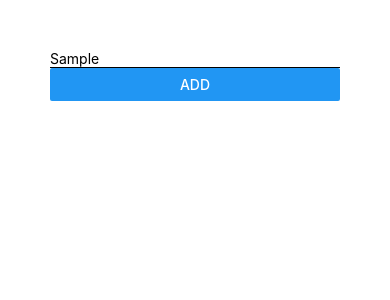
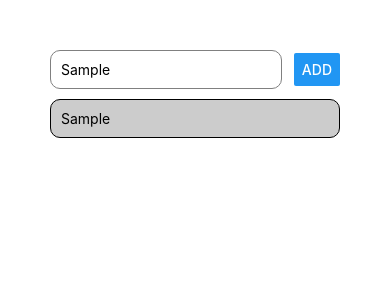
Before and after one commit to Wali89/React-Native-Goals, a React Native app in the folder rn-first-app/: screen / in a window 390 px wide. Both pictures are taken after typing "Sample" into the empty fields and a click on the button "ADD". Shown: the top 300 px of the page. Built offline with nearby package versions, Linux system fonts and the light colour scheme.

Commit message:
added styling adn flatlist

```diff
--- a/rn-first-app/App.js
+++ b/rn-first-app/App.js
@@ -1,28 +1,77 @@
-import React from 'react';
-import { StyleSheet, Text, View, TextInput, Button } from 'react-native';
+import React, { useState } from 'react';
+import { StyleSheet, Text, View, TextInput, Button, FlatList } from 'react-native';
 
 export default function App() {
 
+  const [enteredGoal, setEnteredGoal] = useState('');
+  const [courseGoals, setCourseGoals] = useState([]);
+
+  const goalInputHandler = (enteredText) => {
+    setEnteredGoal(enteredText)
+  };
+
+  const addGoalHander = () => {
+    setCourseGoals(currentGoals => [...currentGoals, {key: Math.random().toString(), value: enteredGoal}]);
+  };
+
   return (
-    <View style={{padding: 50}}>
 
-      <View>
+    <View style={styles.screen}>
 
-        <TextInput placeholder="Course Goal" style={{borderBottomColor: 'black', borderBottomWidth: 1 }} />
+      <View style={styles.inputContainer}>
 
-        <Button title="Add" />
+        <TextInput
+          placeholder="Course Goal"
+          style={styles.input}
+          onChangeText={goalInputHandler}
+          value={enteredGoal}
+        />
+
+        <Button title="Add"
+        onPress={addGoalHander}
+        />
 
       </View>
+
+      <FlatList
+      data={courseGoals}
+      renderItem={itemData => (
+        <View style={styles.listItem}>
+          <Text>{itemData.item.value}</Text>
+        </View>
+      )}
+      />
 
     </View>
   );
 }
 
 const styles = StyleSheet.create({
-  container: {
-    flex: 1,
-    backgroundColor: '#fff',
-    alignItems: 'center',
-    justifyContent: 'center',
+
+  screen: {
+    padding: 50
   },
+
+  inputContainer: {
+    flexDirection: 'row',
+    justifyContent: 'space-between',
+    alignItems: 'center'
+  },
+
+  input: {
+    width: '80%',
+    borderColor: 'gray',
+    borderWidth: 1,
+    borderRadius:10,
+    padding: 10
+  },
+
+  listItem: {
+    padding: 10,
+    marginVertical: 10,
+    backgroundColor: '#ccc',
+    borderColor: 'black',
+    borderRadius:10,
+    borderWidth: 1
+  }
 });
```
